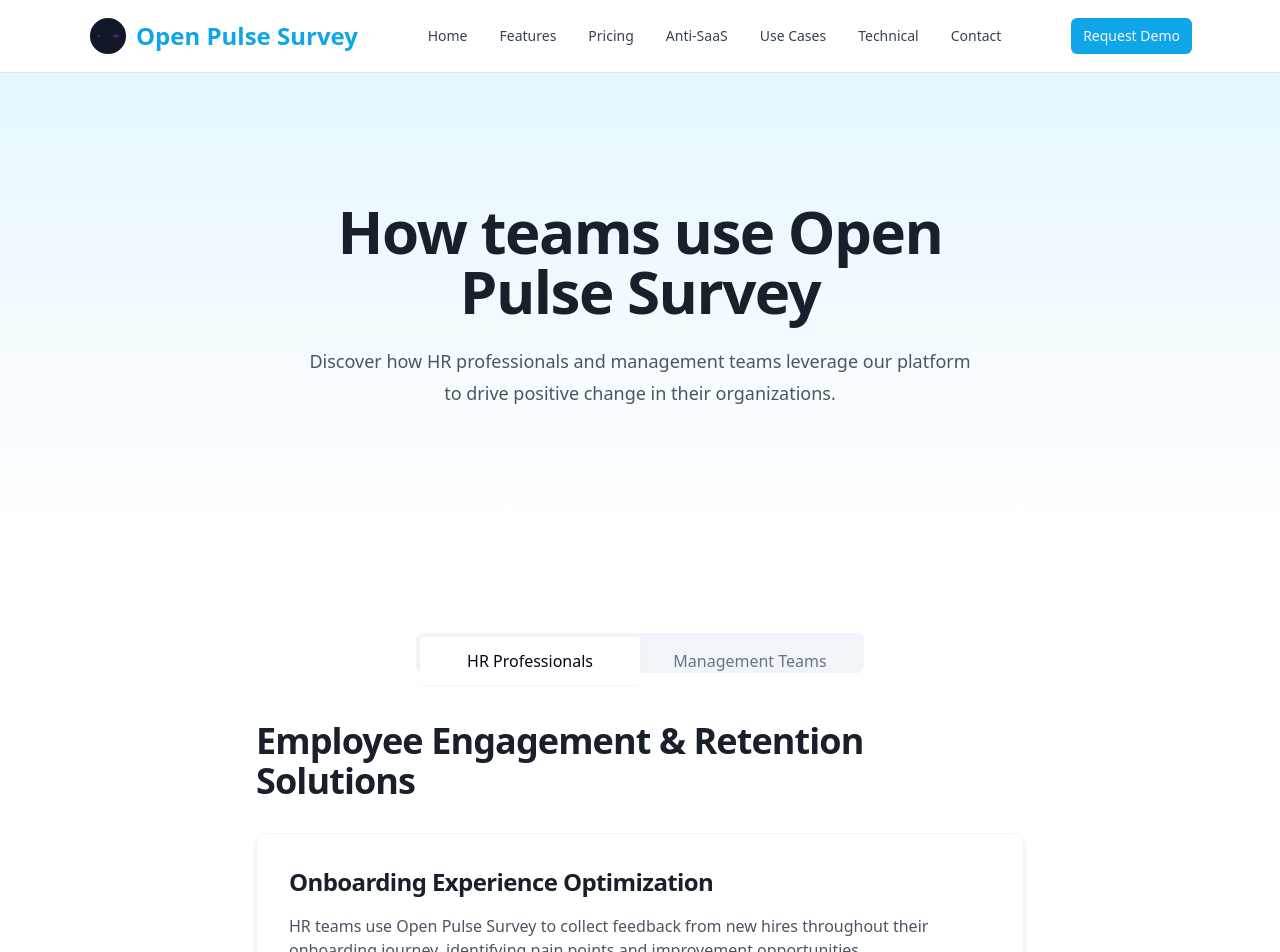
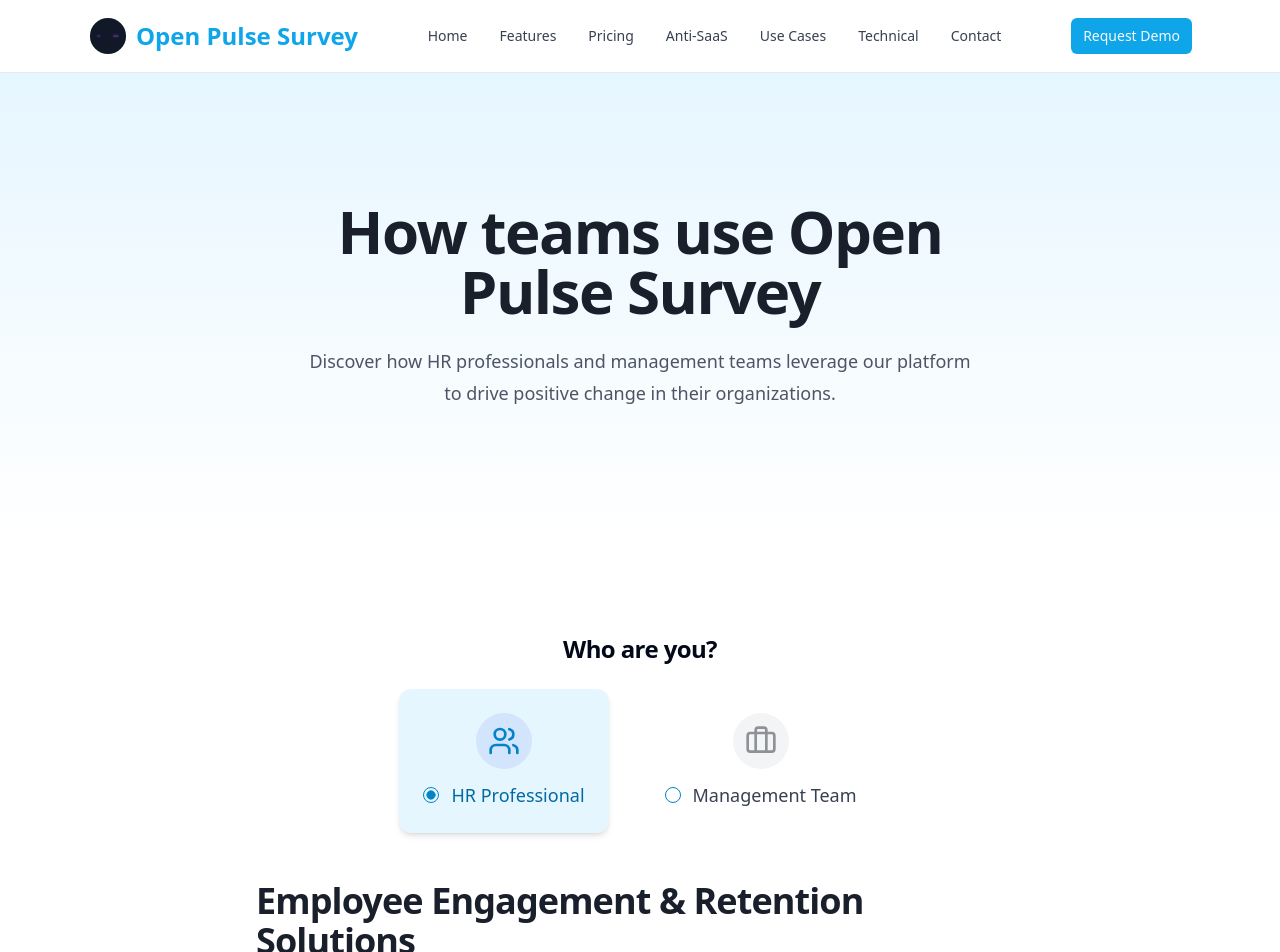
Before and after one commit to BrainStation-23/openpulsesurveywebsite, a React (Vite) app: page /use-cases in a window 1280 px wide. Shown: the top 952 px of the page. Built offline with nearby package versions, Linux system fonts and the light colour scheme.

Commit message:
Refactor: Improve use case page tab selection
Improve the tab selection on the use case page to be more interactive and user-friendly.

```diff
--- a/src/pages/UseCases.tsx
+++ b/src/pages/UseCases.tsx
@@ -1,10 +1,14 @@
-
 import Layout from "@/components/layout/Layout";
 import { Button } from "@/components/ui/button";
 import { Link } from "react-router-dom";
 import { Tabs, TabsContent, TabsList, TabsTrigger } from "@/components/ui/tabs";
+import { RadioGroup, RadioGroupItem } from "@/components/ui/radio-group";
+import { useState } from "react";
+import { Users, Briefcase } from "lucide-react";
 
 const UseCases = () => {
+  const [selectedRole, setSelectedRole] = useState("hr");
+
   return (
     <Layout
       title="Use Cases | Open Pulse Survey"
@@ -27,14 +31,38 @@ const UseCases = () => {
       {/* Main Content */}
       <section className="section bg-white">
         <div className="container-tight">
-          <Tabs defaultValue="hr" className="w-full">
-            <TabsList className="grid w-full max-w-md mx-auto grid-cols-2 mb-12">
-              <TabsTrigger value="hr" className="text-base py-3">HR Professionals</TabsTrigger>
-              <TabsTrigger value="management" className="text-base py-3">Management Teams</TabsTrigger>
-            </TabsList>
+          <div className="mx-auto max-w-3xl mb-12 text-center">
+            <h2 className="text-2xl font-bold mb-6">Who are you?</h2>
+            <RadioGroup
+              value={selectedRole}
+              onValueChange={setSelectedRole}
+              className="inline-flex gap-8 justify-center"
+            >
+              <div className={`flex flex-col items-center p-6 rounded-xl transition-all ${selectedRole === 'hr' ? 'bg-blue-50 shadow-md' : 'bg-white hover:bg-gray-50'}`}>
+                <div className={`rounded-full p-3 mb-3 ${selectedRole === 'hr' ? 'bg-blue-100' : 'bg-gray-100'}`}>
+                  <Users className={`h-8 w-8 ${selectedRole === 'hr' ? 'text-blue-600' : 'text-gray-500'}`} />
+                </div>
+                <div className="flex items-center gap-3">
+                  <RadioGroupItem value="hr" id="hr" className="mt-0" />
+                  <label htmlFor="hr" className={`font-medium text-lg ${selectedRole === 'hr' ? 'text-blue-700' : 'text-gray-700'}`}>HR Professional</label>
+                </div>
+              </div>
 
-            <TabsContent value="hr" className="mt-6">
-              <div className="mx-auto max-w-3xl">
+              <div className={`flex flex-col items-center p-6 rounded-xl transition-all ${selectedRole === 'management' ? 'bg-blue-50 shadow-md' : 'bg-white hover:bg-gray-50'}`}>
+                <div className={`rounded-full p-3 mb-3 ${selectedRole === 'management' ? 'bg-blue-100' : 'bg-gray-100'}`}>
+                  <Briefcase className={`h-8 w-8 ${selectedRole === 'management' ? 'text-blue-600' : 'text-gray-500'}`} />
+                </div>
+                <div className="flex items-center gap-3">
+                  <RadioGroupItem value="management" id="management" className="mt-0" />
+                  <label htmlFor="management" className={`font-medium text-lg ${selectedRole === 'management' ? 'text-blue-700' : 'text-gray-700'}`}>Management Team</label>
+                </div>
+              </div>
+            </RadioGroup>
+          </div>
+
+          <div className="mt-12">
+            {selectedRole === "hr" && (
+              <div className="mx-auto max-w-3xl animate-fade-in">
                 <h2 className="text-3xl font-bold tracking-tight text-gray-900 sm:text-4xl mb-8">
                   Employee Engagement & Retention Solutions
                 </h2>
@@ -134,10 +162,10 @@ const UseCases = () => {
                   </div>
                 </div>
               </div>
-            </TabsContent>
+            )}
 
-            <TabsContent value="management" className="mt-6">
-              <div className="mx-auto max-w-3xl">
+            {selectedRole === "management" && (
+              <div className="mx-auto max-w-3xl animate-fade-in">
                 <h2 className="text-3xl font-bold tracking-tight text-gray-900 sm:text-4xl mb-8">
                   Strategic Decision Support & Team Optimization
                 </h2>
@@ -237,8 +265,8 @@ const UseCases = () => {
                   </div>
                 </div>
               </div>
-            </TabsContent>
-          </Tabs>
+            )}
+          </div>
 
           <div className="mt-12 mx-auto max-w-3xl">
             <div className="bg-blue-50 p-8 rounded-xl border border-blue-100">
```
